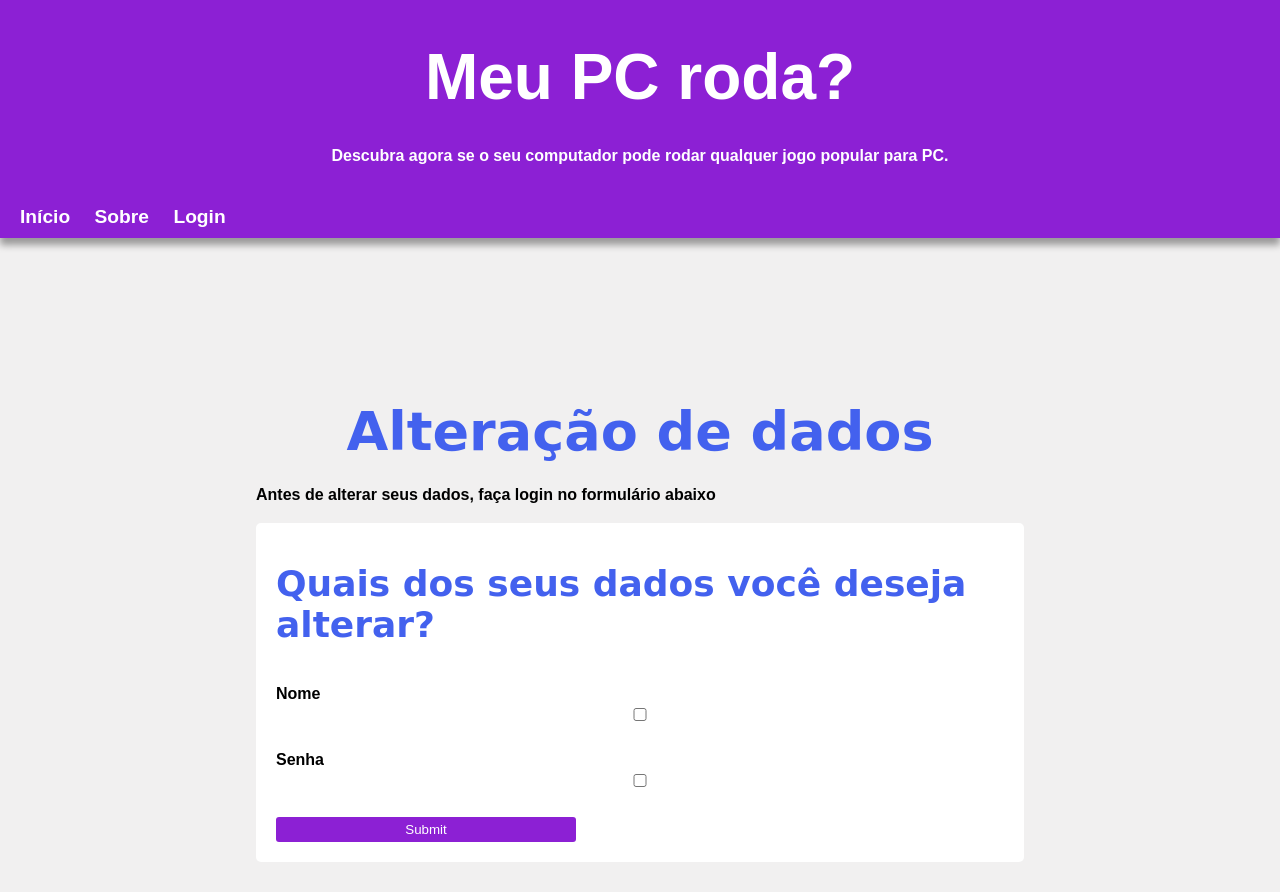
After one commit to Uniao-Caixa-Baixa/ProjetoUCB, a web app: file updates/update.html in a window 1280 px wide. The commit adds this page. Run offline with its HTML, style and script files only (its server is not run), Linux system fonts and the light colour scheme; some web fonts are replaced.

Commit message:
cria a tela de update

```diff
--- a/JS/home.js
+++ b/JS/home.js
@@ -2,4 +2,5 @@ if(sessionStorage.length == 0){
     sessionStorage.arrayUser = '[{"nome":"Carlos","email":"carlos@gmail.com","senha":"456","usuario":"ADMINISTRADOR"}]'
     sessionStorage.arrayGames = '[{"nome":"Brawlhalla","estilo":"Luta","preco":"0.00"}, {"nome":"Minecraft (Java)","estilo":"Sobrevivencia","preco":"129.00"}, {"nome":"Valorant","estilo":"FPS","preco":"0.00"}, {"nome":"LOL","estilo":"Moba","preco":"0.00"}, {"nome":"CS:GO","estilo":"FPS","preco":"0.00"}, {"nome":"GTA V","estilo":"Ação/Aventura","preco":"32.89"}]'
     sessionStorage.arrayComps = '[]'
+    sessionStorage.arrayLogin = '[]'
 };
--- /dev/null
+++ b/JS/update.js
@@ -0,0 +1,65 @@
+let checkUpdate = document.getElementById('update')
+let formDados = document.getElementById('formDados')
+let arrayUser = JSON.parse(sessionStorage.arrayUser)
+let arrayLogin = JSON.parse(sessionStorage.arrayLogin)
+
+let alteraNome = 0
+let alteraSenha = 0
+
+
+let divNome = document.getElementById('divNome')
+let divSenha = document.getElementById('divSenha')
+
+checkUpdate.addEventListener('submit', function(e){
+    e.preventDefault()
+
+    checkUpdate.style.display = 'none'
+
+    formDados.style.display = 'flex'
+
+    let checkNome = document.getElementById('checkNome')
+    let checkSenha = document.getElementById('checkSenha')
+
+    if(checkNome.checked){
+        divNome.style.display = 'flex'
+        if(checkNome.checked && checkSenha.checked){
+            divNome.style.display = 'flex'
+            divSenha.style.display = 'flex'
+        }
+    }else if (checkSenha){
+        divSenha.style.display = 'flex'
+    }
+})
+
+formDados.addEventListener('submit', function(e){
+    e.preventDefault()
+
+    let novoNome = formDados.elements.novoNome.value
+    let novaSenha = formDados.elements.novaSenha.value
+
+    arrayUser.push({
+        "nome": novoNome,
+        "senha": novaSenha
+    })
+
+
+    while(alteraNome<arrayUser.length){
+        if(arrayLogin[0]['nome'] == arrayUser[alteraNome]['email']){
+            arrayUser[alteraNome]['nome'] = arrayLogin[1]['nome']
+        }
+        console.log('entrou')
+        alteraNome++
+    }while(alteraSenha<arrayUser.length){
+        if(arrayLogin[0]['senha'] == arrayUser[alteraSenha]['senha']){
+            arrayUser[alteraSenha]['senha'] = arrayLogin[1]['senha']
+        }
+        alteraSenha++
+    }
+
+    sessionStorage.arrayLogin = JSON.stringify(arrayLogin)
+    sessionStorage.arrayUser =  JSON.stringify(arrayUser)
+    formDados.elements.novoNome.value = ''
+    formDados.elements.novaSenha.value = ''
+    window.alert('Dados alterados com sucesso!')
+
+})
--- a/css/style.css
+++ b/css/style.css
@@ -123,6 +123,12 @@ section{
     margin-top: 30px;
 }
 
+#update{
+    background-color: white;
+    padding: 20px;
+    border-radius: 5px;
+    flex-direction: column;
+}
 
 form{
     display: flex;
@@ -282,22 +288,18 @@ label{
     box-shadow: none;
 }
 
-#formComp{
+#formComp, #formDados{
     display: none;
     flex-direction: column;
 }
 
-#divProc{
+#divProc, #divPlacaMae, #divPlacaVideo{
     display: none;
     flex-direction: column;
 }
 
-#divPlacaMae{
-    display: none;
-    flex-direction: column;
-}
 
-#divPlacaVideo{
+#divNome, #divSenha{
     display: none;
     flex-direction: column;
 }
@@ -320,16 +322,15 @@ a{
 
 }
 
-#linkComp{
-    background-color: var(--cor-primaria);
+#inserc, #alteraDados{
     border-radius: 3px;
-    padding: 5px;
-    color: yellow;
+    padding: 3px;
     display: none;
+    margin: 10px;
 }
 
-#linkComp:hover{
-    color: white;
+#inserc:hover, #alteraDados:hover{
+    color: black;
     transition-duration: 0.5s;
 }
 
--- a/pages/login.html
+++ b/pages/login.html
@@ -27,7 +27,8 @@
                     <input name="senha" type="password" required>
                     <a href="alterarSenha.html">Esqueci minha senha</a>
                     <input class="p-button" type="submit">
-                    <a id="linkComp" href="../updates/insercaoComp.html">Deseja ver algum componente no nosso site? Clique aqui!!!</a>
+                    <a id="inserc" href="../updates/insercaoComp.html">Deseja ver algum componente no nosso site? Clique aqui para inseri-lo!!!</a>
+                    <a id="alteraDados" href="../updates/update.html">Deseja alterar seus dados? Clique aqui!!!</a>
                 </form>
             </section>
     </main>
--- /dev/null
+++ b/updates/update.html
@@ -0,0 +1,52 @@
+<!DOCTYPE html>
+<html lang="pt-br">
+<head>
+    <meta charset="UTF-8">
+    <meta http-equiv="X-UA-Compatible" content="IE=edge">
+    <meta name="viewport" content="width=device-width, initial-scale=1.0">
+    <title>Alteração de dados</title>
+    <link rel="shortcut icon" href="../favicon.ico" type="image/x-icon">
+    <link rel="stylesheet" href="../css/style.css">
+    <script src="../JS/update.js" defer></script>
+</head>
+<body>
+    <header>
+        <h1>Meu PC roda?</h1>
+        <p><strong>Descubra agora se o seu computador pode rodar qualquer jogo popular para PC.</strong></p>
+    </header>
+    <object data="../pages/partials/navbar.html" ></object>
+    <main>
+        <section>
+            <h1>Alteração de dados</h1>
+            <p><strong>Antes de alterar seus dados, faça login no formulário abaixo</strong></p>
+            <br>
+            <form action="" id="update">
+                <h3>Quais dos seus dados você deseja alterar?</h3>
+                        <label for="checkNome">Nome</label>
+                        <input type="checkbox" id="checkNome">
+
+                        <label for="checkSenha">Senha</label>
+                        <input type="checkbox" id="checkSenha">
+
+                        <input type="submit" class="inserc"></input>
+                </form>
+        </section>
+
+        <section>
+            <form action="" class="login" id="formDados">
+                <h3>Novos dados:</h3>
+                <div id="divNome">
+                    <label for="">Altere seu nome:</label>
+                    <input type="text" name="novoNome">
+                </div>
+
+                <div id="divSenha">
+                    <label for="">Digite sua nova senha:</label>
+                    <input type="password" name="novaSenha">
+                </div>
+                <input type="submit" class="p-button" value="Alterar">
+            </form>
+        </section>
+    </main>
+</body>
+</html>
```
Also changed, not shown: JS/login.js (+12 -2 lines).
